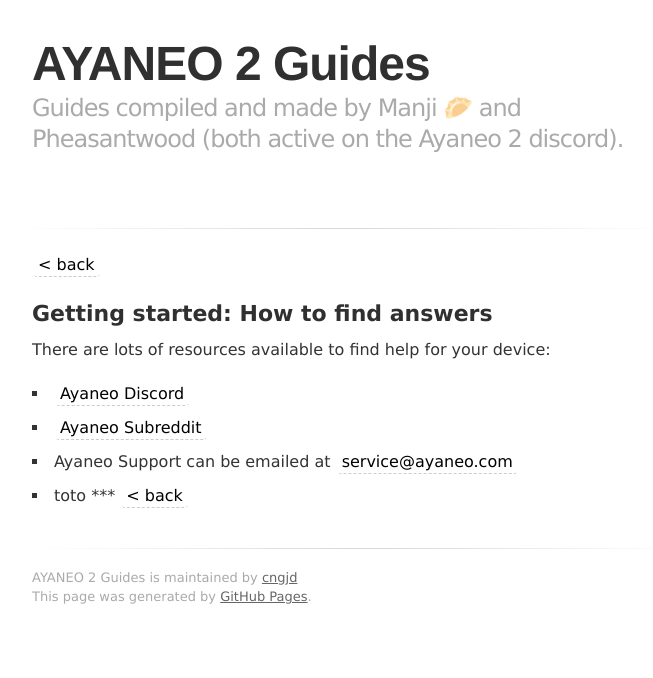
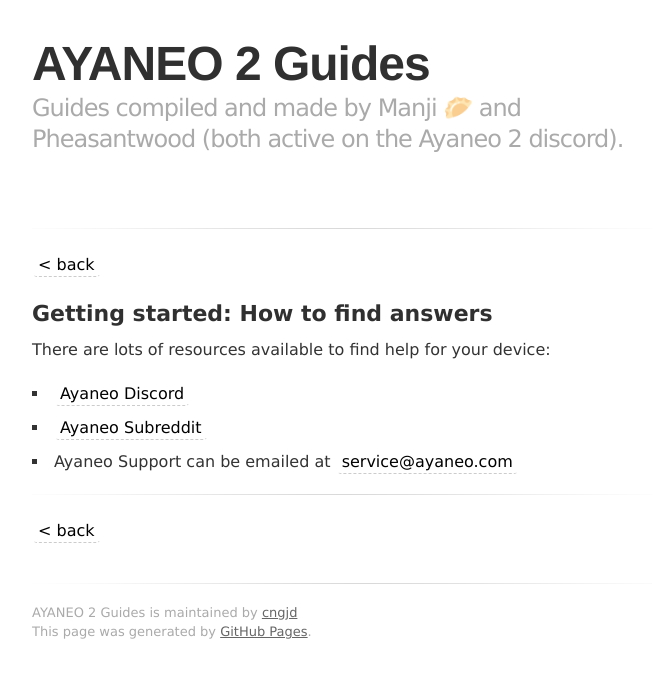
Before and after one commit to cngjd/AyaNeo2-docs, a Jekyll site: the page built from how-to-find-answers.md, in a window 1280 px wide. Shown: the top 678 px of the page, without its empty margins (298-951 px from the left). Built offline with Jekyll 4.4.1, drawn with Linux system fonts in a browser that asks for light colours; some web fonts are replaced.

Commit message:
Update how-to-find-answers.md

```diff
--- a/how-to-find-answers.md
+++ b/how-to-find-answers.md
@@ -10,6 +10,6 @@
 - [Ayaneo Discord](https://discord.gg/dKEhfZjx)
 - [Ayaneo Subreddit](https://www.reddit.com/r/ayaneo/)
 - Ayaneo Support can be emailed at [service@ayaneo.com](mailto:service@ayaneo.com)
-- toto
+
 ***
 [< back](./)
```
